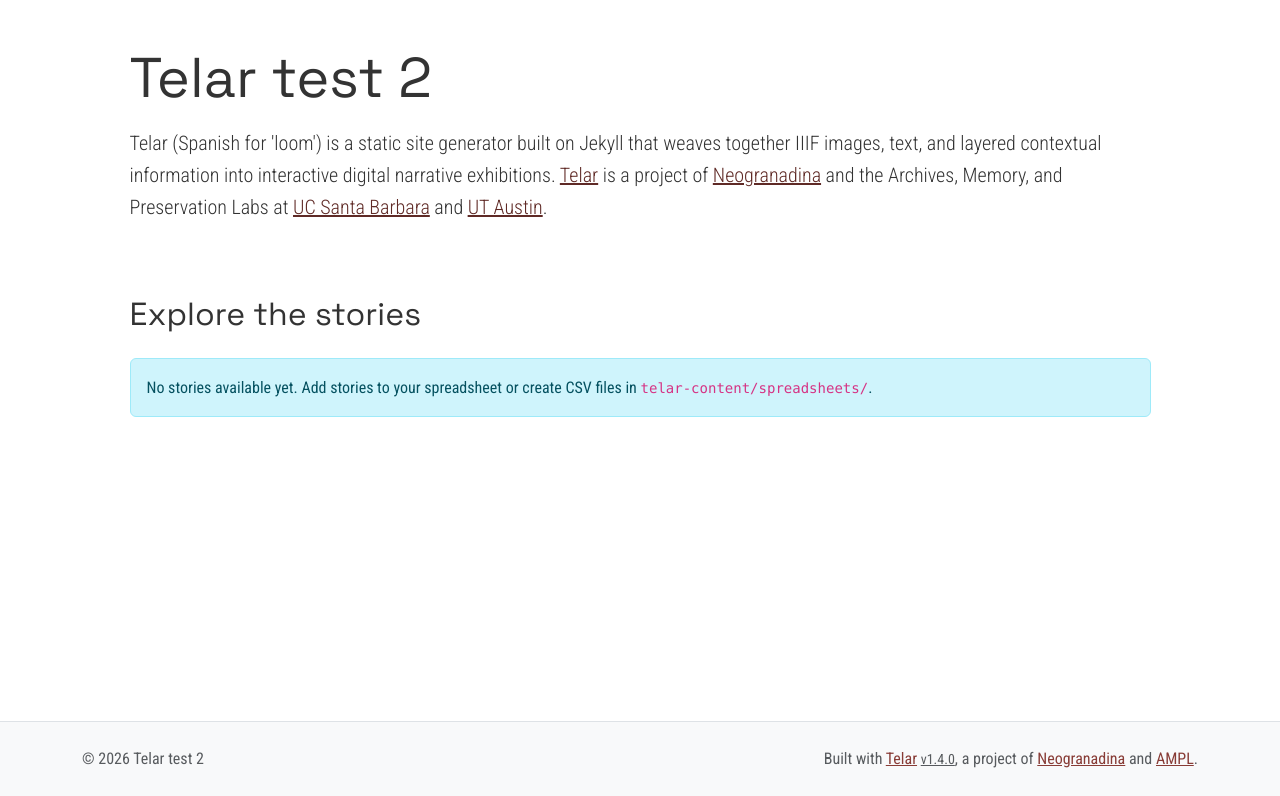
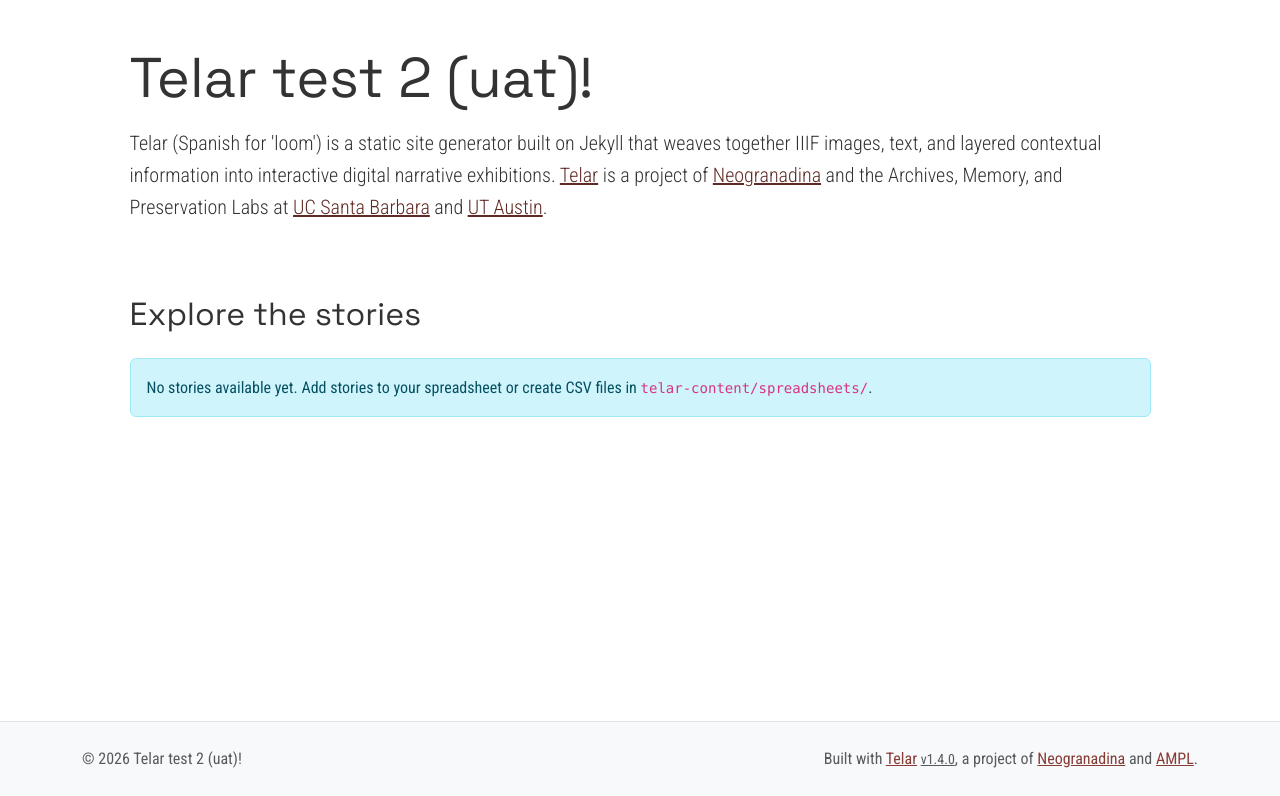
Before and after one commit to juancobo/telar-test, a Jekyll site: the page built from index.md, in a window 1280 px wide, cut to the strip 104-900 px from the top of the page. Built offline with Jekyll 4.4.1, drawn with Linux system fonts in a browser that asks for light colours.

Commit message:
Change title
Published via Telar Compositor

```diff
--- a/_config.yml
+++ b/_config.yml
@@ -2,7 +2,7 @@
 # https://telar.org
 
 # Site Settings
-title: "Telar test 2"
+title: "Telar test 2 (uat)!"
 description: "Telar (Spanish for 'loom') is a static site generator built on Jekyll that weaves together IIIF images, text, and layered contextual information into interactive digital narrative exhibitions. <a href=\"https://github.com/UCSB-AMPLab/telar\">Telar</a> is a project of <a href=\"https://neogranadina.org\">Neogranadina</a> and the Archives, Memory, and Preservation Labs at <a href=\"https://ampl.clair.ucsb.edu/\">UC Santa Barbara</a> and <a href=\"https://liberalarts.utexas.edu/history/\">UT Austin</a>."
 url: "https://juancobo.com"
 baseurl: "/telar-test"
```
